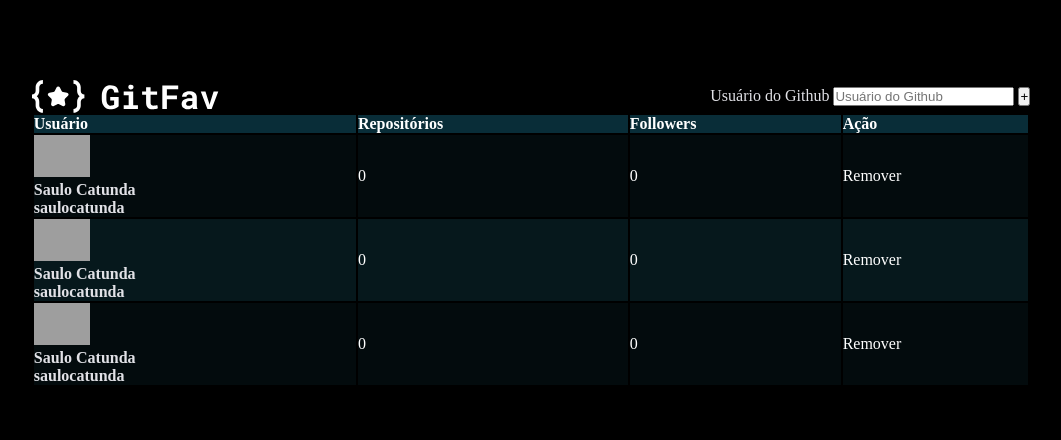
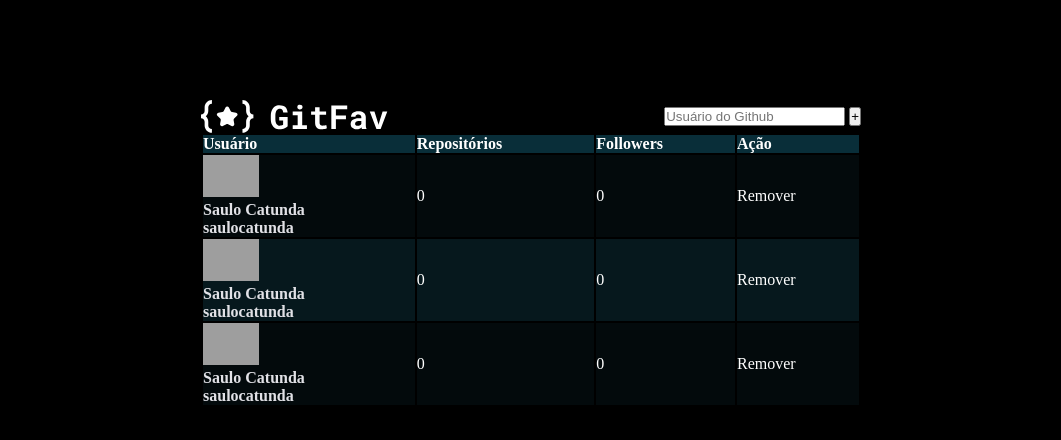
Before and after one commit to saulocatunda/git-fav, a plain HTML site: page index.html in a window 1280 px wide. Shown: the whole page, without its empty margins (109-1170 px from the left). Drawn offline with Linux system fonts and the light colour scheme; grey boxes are pictures that could not be loaded.

Commit message:
Style-Table-Acessibilit

```diff
--- a/index.html
+++ b/index.html
@@ -10,11 +10,11 @@
     <title>GitFav</title>
   </head>
   <body>
-    <header>
-      <nav>
+    <div id="app">
+      <header>
         <img src="assets/Gitfav.svg" alt="Gitfav" />
         <div class="search">
-          <label for="input-search">Usuário do Github</label>
+          <label class="sr-only" for="input-search">Usuário do Github</label>
           <input
             id="input-search"
             type="text"
@@ -22,9 +22,7 @@
           />
           <button type="submit">&plus;</button>
         </div>
-      </nav>
-    </header>
-    <main>
+      </header>
       <table>
         <thead>
           <tr>
@@ -44,6 +42,28 @@
               <a
                 title="Link"
                 href="https://github.com/saulocatunda"
+                rel="noopener"
+                target="_blank"
+                alt="imagem de saulocatunda"
+                ><p id="name">Saulo Catunda</p>
+                <span class="user">saulocatunda</span>
+              </a>
+            </td>
+            <td class="repositories">0</td>
+            <td class="followers">0</td>
+            <td class="button">Remover</td>
+          </tr>
+
+          <tr>
+            <td>
+              <img
+                src="https://github.com/saulocatunda.png"
+                alt="Imagem do perfil"
+              />
+              <a
+                href="https://github.com/saulocatunda"
+                rel="noopener"
+                title="Link"
                 target="_blank"
                 alt="imagem de saulocatunda"
                 ><p id="name">Saulo Catunda</p>
@@ -64,26 +84,7 @@
               <a
                 title="Link"
                 href="https://github.com/saulocatunda"
-                target="_blank"
-                alt="imagem de saulocatunda"
-                ><p id="name">Saulo Catunda</p>
-                <span class="user">saulocatunda</span>
-              </a>
-            </td>
-            <td class="repositories">0</td>
-            <td class="followers">0</td>
-            <td class="button">Remover</td>
-          </tr>
-
-          <tr>
-            <td>
-              <img
-                src="https://github.com/saulocatunda.png"
-                alt="Imagem do perfil"
-              />
-              <a
-                title="Link"
-                href="https://github.com/saulocatunda"
+                rel="noopener"
                 target="_blank"
                 alt="imagem de saulocatunda"
                 ><p id="name">Saulo Catunda</p>
@@ -96,6 +97,6 @@
           </tr>
         </tbody>
       </table>
-    </main>
+    </div>
   </body>
 </html>
--- a/style.css
+++ b/style.css
@@ -6,16 +6,38 @@
 
 :root {
   font-size: 62.5%;
+  --hue: 194;
   --background-color: #000000;
   --text-color: #e1e1e6;
-  --table-header-color: #092d38;
-  --table-dark-bg-color: rgba(6, 22, 27, 0.5);
-  --table-light-bg-color: #06181c;
+  --table-header-color: hsl(var(--hue), 72%, 13%);
+  --table-dark-bg-color: hsla(var(--hue), 64%, 6%, 0.5);
+  --table-light-bg-color: hsl(var(--hue), 65%, 7%);
 }
 
-main {
+header {
+  display: flex;
+  justify-content: space-between;
+  align-items: center;
+}
+
+#app {
   color: white;
   margin: 0 auto;
+  padding: 2rem;
+  max-width: 70rem;
+}
+
+/*Reutilizável. Screen Reader Only*/
+.sr-only {
+  position: absolute;
+  width: 1px;
+  height: 1px;
+  padding: 0;
+  margin: -1px;
+  overflow: hidden;
+  clip: rect(0, 0, 0, 0);
+  white-space: nowrap;
+  border-width: 0;
 }
 
 body {
@@ -23,13 +45,6 @@ body {
   background-color: var(--background-color);
   color: var(--text-color);
   margin: 10vh 11vw;
-}
-
-header nav {
-  display: flex;
-  justify-content: space-between;
-  align-items: center;
-  gap: 1rem;
 }
 
 /* Table */
@@ -40,9 +55,8 @@ table {
 }
 
 table td {
-margin: 2.8rem 4rem;
+  margin: 2.8rem 4rem;
 }
-
 
 tbody img {
   width: 5.6rem;
```
